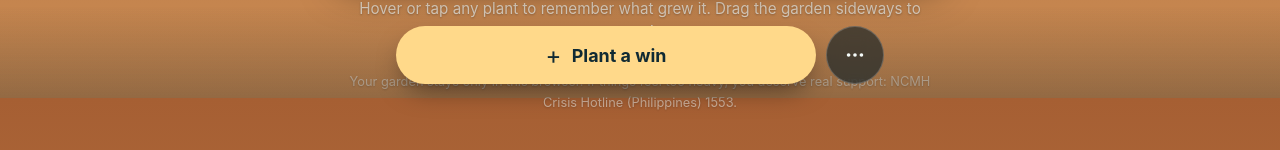
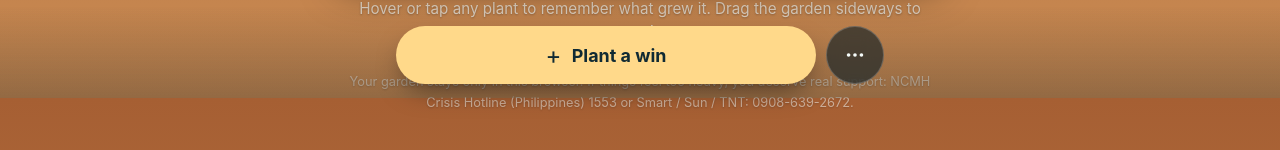
Before and after one commit to IcedToffe/my-tiny-wins, a plain HTML site: page index.html in a window 1280 px wide. Shown: the part 702-852 px from the top of the page. Drawn offline with Linux system fonts and the light colour scheme.

Commit message:
added a tnt number

```diff
--- a/index.html
+++ b/index.html
@@ -305,7 +305,7 @@ h1{font-size:2.1rem;line-height:1.1}
 
   <footer>
     Your garden stays only in this browser. If things feel too heavy, you deserve real support:
-    NCMH Crisis Hotline (Philippines) 1553.
+    NCMH Crisis Hotline (Philippines) 1553 or Smart / Sun / TNT: 0908-639-2672.
   </footer>
 </main>
 
```
